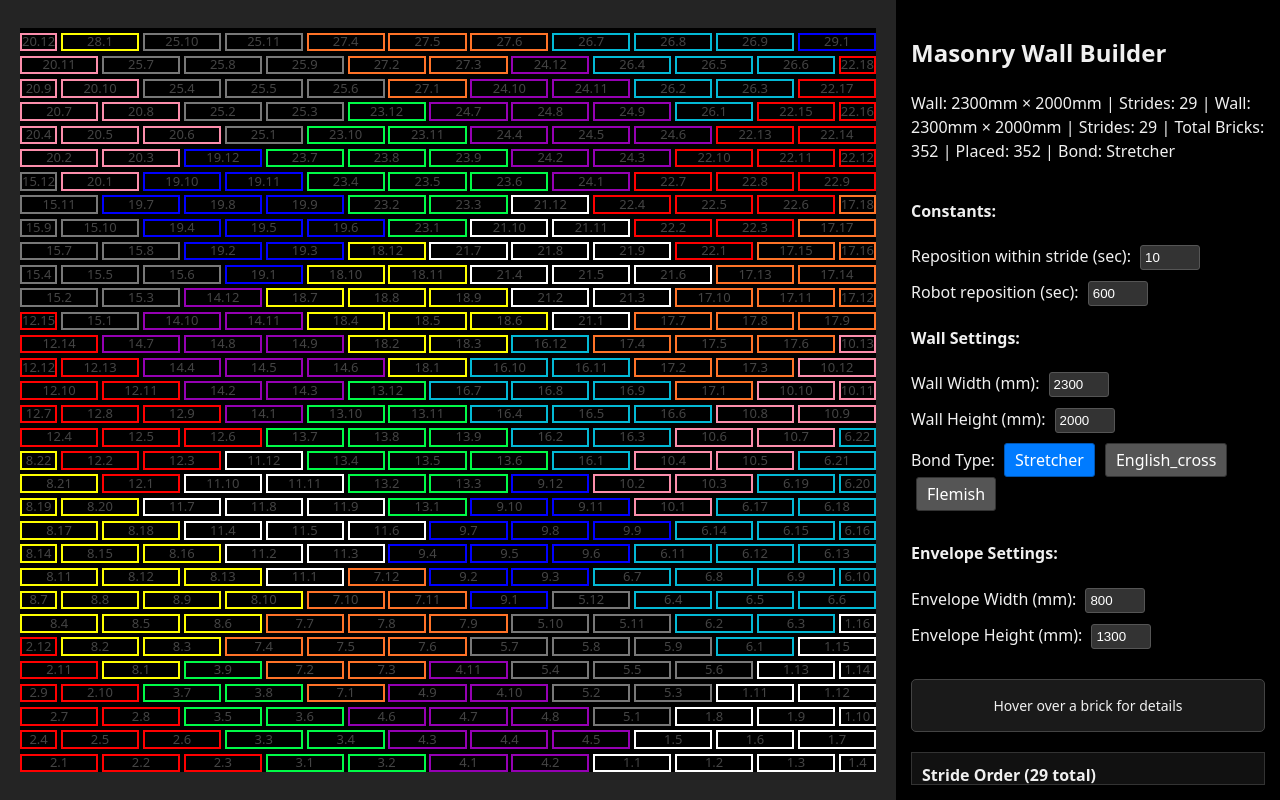
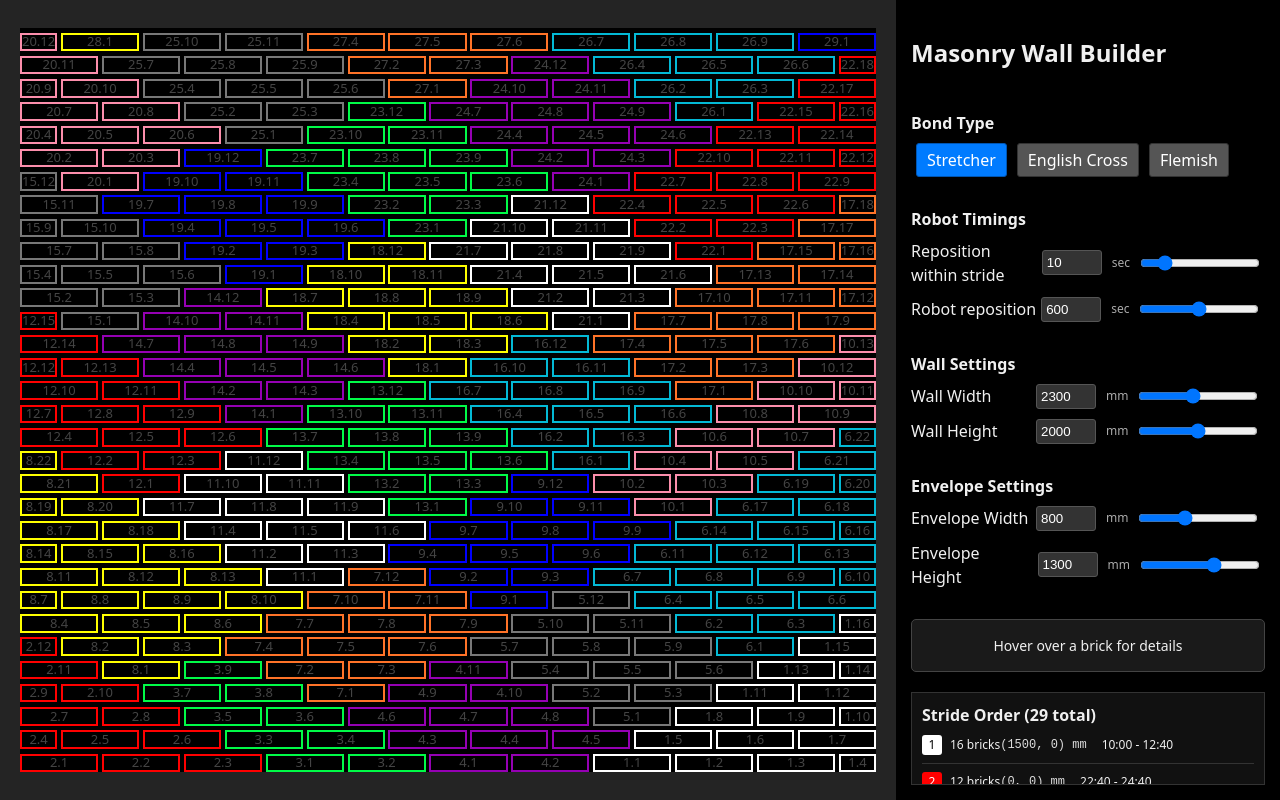
Before and after one commit to vpavlenko/masonry, a React (Vite) app: page / in a window 1280 px wide. Built offline with nearby package versions, Linux system fonts and the light colour scheme.

Commit message:
format time stamps

```diff
--- a/src/components/MasonryWall.tsx
+++ b/src/components/MasonryWall.tsx
@@ -12,10 +12,6 @@ import {
   type Stride,
   type StrideMeta,
 } from "../utils/strideCalculator";
-
-// Constants from assignment
-const WALL_WIDTH = 2300; // mm
-const WALL_HEIGHT = 2000; // mm
 
 // Robot constraints
 const ROBOT_WIDTH = 800; // mm
@@ -139,6 +135,7 @@ const DebugSection = styled.div`
   margin-bottom: 20px;
   h4 {
     margin-top: 0;
+    margin-bottom: 8px; // Reduced margin-bottom for h4
     color: #f0f0f0; // Ensure h4 inside DebugSection is also inverted
   }
   label {
@@ -150,12 +147,36 @@ const DebugSection = styled.div`
 const DebugInput = styled.input`
   width: 60px;
   margin-left: 5px;
+  margin-right: 5px;
   padding: 4px;
   border-radius: 3px;
   border: 1px solid #ccc;
   background-color: #333; // Inverted style
   color: #fff; // Inverted style
   border: 1px solid #555; // Inverted style
+`;
+
+const DebugSlider = styled.input`
+  width: 120px;
+  margin-left: 10px;
+  margin-right: 5px;
+`;
+
+const InputGroup = styled.div`
+  display: flex;
+  align-items: center;
+  margin-bottom: 10px;
+
+  label {
+    min-width: 120px;
+    color: #f0f0f0;
+  }
+
+  span.unit {
+    color: #aaa;
+    font-size: 12px;
+    margin-left: 5px;
+  }
 `;
 
 const HoverInfoBox = styled.div`
@@ -187,6 +208,7 @@ const HoverInfoBox = styled.div`
   h4 {
     // Ensure h4 inside HoverInfoBox is inverted
     color: #f0f0f0;
+    margin-bottom: 8px; // Reduced margin-bottom for h4
   }
 `;
 
@@ -194,8 +216,7 @@ const StrideStatItem = styled.div`
   margin-bottom: 8px; // Increased spacing
   font-size: 12px;
   display: flex;
-  flex-direction: column; // Stack items vertically initially
-  align-items: flex-start;
+  align-items: center; // Changed to single line layout
   padding-bottom: 8px;
   border-bottom: 1px solid #eee; // Separator for items
   color: #f0f0f0; // Default text color for item
@@ -205,22 +226,19 @@ const StrideStatItem = styled.div`
     border-bottom: none;
   }
 
-  div {
-    // Sub-div for horizontal groups
-    display: flex;
-    align-items: center;
-    margin-bottom: 3px;
-  }
   span.label {
     // For labels like "Time:"
     font-weight: bold;
-    min-width: 50px; // Ensure alignment
-    margin-right: 5px;
+    margin-right: 8px;
     color: #aaa; // Inverted style
   }
   span.coords {
     font-family: monospace;
     color: #ddd; // Inverted style
+    margin-right: 15px;
+  }
+  span.time {
+    margin-right: 15px;
   }
 `;
 
@@ -268,7 +286,7 @@ const StrideStatsContainer = styled.div`
   background-color: #f9f9f9; // Slightly different background for distinction
   h4 {
     margin-top: 0;
-    margin-bottom: 15px; // Increased margin
+    margin-bottom: 8px; // Reduced margin-bottom for h4
     color: #f0f0f0; // Ensure h4 is inverted
   }
   background-color: #111; // Inverted style
@@ -430,6 +448,23 @@ const MasonryWall: React.FC = () => {
       ? hoveredBrick.strideIndex
       : null;
 
+  // Helper function to format seconds as mm:ss or hh:mm:ss when hours > 0
+  const formatTime = (seconds: number): string => {
+    const hours = Math.floor(seconds / 3600);
+    const minutes = Math.floor((seconds % 3600) / 60);
+    const remainingSeconds = seconds % 60;
+
+    if (hours > 0) {
+      return `${hours.toString().padStart(2, "0")}:${minutes
+        .toString()
+        .padStart(2, "0")}:${remainingSeconds.toString().padStart(2, "0")}`;
+    } else {
+      return `${minutes.toString().padStart(2, "0")}:${remainingSeconds
+        .toString()
+        .padStart(2, "0")}`;
+    }
+  };
+
   return (
     <AppContainer>
       <WallColumn ref={wallColumnRef}>
@@ -576,71 +611,11 @@ const MasonryWall: React.FC = () => {
       <DebugColumn>
         <WallHeader>
           <h2>Masonry Wall Builder</h2>
-          <p>
-            Wall: {WALL_WIDTH}mm × {WALL_HEIGHT}mm | Strides: {strides.length} |
-            Wall: {wallWidth}mm × {wallHeight}mm | Strides: {strides.length} |
-            Total Bricks: {allBricksRef.current.length} | Placed:{" "}
-            {allRenderableBricks.length} | Bond:{" "}
-            {currentBondType.charAt(0).toUpperCase() + currentBondType.slice(1)}
-          </p>
         </WallHeader>
+
         <DebugSection>
-          <h4>Constants:</h4>
+          <h4>Bond Type</h4>
           <div style={{ marginBottom: "10px" }}>
-            <label>Reposition within stride (sec): </label>
-            <DebugInput
-              type="number"
-              value={repositionTime}
-              onChange={(e) =>
-                setRepositionTime(Math.max(0, Number(e.target.value)))
-              }
-            />
-          </div>
-          <div>
-            <label>Robot reposition (sec): </label>
-            <DebugInput
-              type="number"
-              value={robotRepositionTime}
-              onChange={(e) =>
-                setRobotRepositionTime(Math.max(0, Number(e.target.value)))
-              }
-            />
-          </div>
-        </DebugSection>
-        <DebugSection>
-          <h4>Wall Settings:</h4>
-          <div style={{ marginBottom: "10px" }}>
-            <label>Wall Width (mm): </label>
-            <DebugInput
-              type="number"
-              value={wallWidth}
-              onChange={(e) =>
-                setWallWidth(
-                  Math.max(100, Math.round(Number(e.target.value) / 100) * 100)
-                )
-              }
-              step={100}
-            />
-          </div>
-          <div style={{ marginBottom: "10px" }}>
-            <label>Wall Height (mm): </label>
-            <DebugInput
-              type="number"
-              value={wallHeight}
-              onChange={(e) =>
-                setWallHeight(
-                  Math.max(
-                    COURSE_HEIGHT,
-                    Math.round(Number(e.target.value) / COURSE_HEIGHT) *
-                      COURSE_HEIGHT
-                  )
-                )
-              }
-              step={COURSE_HEIGHT}
-            />
-          </div>
-          <div style={{ marginBottom: "10px" }}>
-            <label>Bond Type: </label>
             {/* Basic button styling for active/inactive states */}
             {(["stretcher", "english_cross", "flemish"] as BondType[]).map(
               (bond) => (
@@ -663,16 +638,130 @@ const MasonryWall: React.FC = () => {
                     borderRadius: "3px",
                   }}
                 >
-                  {bond.charAt(0).toUpperCase() + bond.slice(1)}
+                  {bond
+                    .split("_")
+                    .map((word) => word.charAt(0).toUpperCase() + word.slice(1))
+                    .join(" ")}
                 </button>
               )
             )}
           </div>
         </DebugSection>
+
         <DebugSection>
-          <h4>Envelope Settings:</h4>
-          <div style={{ marginBottom: "10px" }}>
-            <label>Envelope Width (mm): </label>
+          <h4>Robot Timings</h4>
+          <InputGroup>
+            <label>Reposition within stride </label>
+            <DebugInput
+              type="number"
+              value={repositionTime}
+              onChange={(e) =>
+                setRepositionTime(Math.max(0, Number(e.target.value)))
+              }
+            />
+            <span className="unit">sec</span>
+            <DebugSlider
+              type="range"
+              min="0"
+              max="60"
+              step="1"
+              value={repositionTime}
+              onChange={(e) =>
+                setRepositionTime(Math.max(0, Number(e.target.value)))
+              }
+            />
+          </InputGroup>
+          <InputGroup>
+            <label>Robot reposition </label>
+            <DebugInput
+              type="number"
+              value={robotRepositionTime}
+              onChange={(e) =>
+                setRobotRepositionTime(Math.max(0, Number(e.target.value)))
+              }
+            />
+            <span className="unit">sec</span>
+            <DebugSlider
+              type="range"
+              min="0"
+              max="1200"
+              step="60"
+              value={robotRepositionTime}
+              onChange={(e) =>
+                setRobotRepositionTime(Math.max(0, Number(e.target.value)))
+              }
+            />
+          </InputGroup>
+        </DebugSection>
+
+        <DebugSection>
+          <h4>Wall Settings</h4>
+          <InputGroup>
+            <label>Wall Width </label>
+            <DebugInput
+              type="number"
+              value={wallWidth}
+              onChange={(e) =>
+                setWallWidth(
+                  Math.max(100, Math.round(Number(e.target.value) / 100) * 100)
+                )
+              }
+              step={100}
+            />
+            <span className="unit">mm</span>
+            <DebugSlider
+              type="range"
+              min="100"
+              max="5000"
+              step="100"
+              value={wallWidth}
+              onChange={(e) =>
+                setWallWidth(
+                  Math.max(100, Math.round(Number(e.target.value) / 100) * 100)
+                )
+              }
+            />
+          </InputGroup>
+          <InputGroup>
+            <label>Wall Height </label>
+            <DebugInput
+              type="number"
+              value={wallHeight}
+              onChange={(e) =>
+                setWallHeight(
+                  Math.max(
+                    COURSE_HEIGHT,
+                    Math.round(Number(e.target.value) / COURSE_HEIGHT) *
+                      COURSE_HEIGHT
+                  )
+                )
+              }
+              step={COURSE_HEIGHT}
+            />
+            <span className="unit">mm</span>
+            <DebugSlider
+              type="range"
+              min={COURSE_HEIGHT}
+              max="4000"
+              step={COURSE_HEIGHT}
+              value={wallHeight}
+              onChange={(e) =>
+                setWallHeight(
+                  Math.max(
+                    COURSE_HEIGHT,
+                    Math.round(Number(e.target.value) / COURSE_HEIGHT) *
+                      COURSE_HEIGHT
+                  )
+                )
+              }
+            />
+          </InputGroup>
+        </DebugSection>
+
+        <DebugSection>
+          <h4>Envelope Settings</h4>
+          <InputGroup>
+            <label>Envelope Width </label>
             <DebugInput
               type="number"
               value={robotWidth}
@@ -683,9 +772,22 @@ const MasonryWall: React.FC = () => {
               }
               step={100}
             />
-          </div>
-          <div style={{ marginBottom: "10px" }}>
-            <label>Envelope Height (mm): </label>
+            <span className="unit">mm</span>
+            <DebugSlider
+              type="range"
+              min="100"
+              max="2000"
+              step="100"
+              value={robotWidth}
+              onChange={(e) =>
+                setRobotWidth(
+                  Math.max(100, Math.round(Number(e.target.value) / 100) * 100)
+                )
+              }
+            />
+          </InputGroup>
+          <InputGroup>
+            <label>Envelope Height </label>
             <DebugInput
               type="number"
               value={robotHeight}
@@ -696,7 +798,20 @@ const MasonryWall: React.FC = () => {
               }
               step={100}
             />
-          </div>
+            <span className="unit">mm</span>
+            <DebugSlider
+              type="range"
+              min="100"
+              max="2000"
+              step="100"
+              value={robotHeight}
+              onChange={(e) =>
+                setRobotHeight(
+                  Math.max(100, Math.round(Number(e.target.value) / 100) * 100)
+                )
+              }
+            />
+          </InputGroup>
         </DebugSection>
 
         {hoveredBrick ? (
@@ -709,79 +824,121 @@ const MasonryWall: React.FC = () => {
               }}
             >
               Brick #{hoveredBrick.strideIndex + 1}.
-              {hoveredBrick.orderInStride + 1}:
+              {hoveredBrick.orderInStride + 1}
             </h4>
             <div
               style={{
                 position: "relative",
-                width: hoveredBrick.length * wallScale + 4, // +4 for border
-                height: BRICK_HEIGHT * wallScale + 4, // +4 for border
-                margin: "20px auto 30px auto", // Increased margin for BL/TR text
+                width: hoveredBrick.length * wallScale * 3 + 12, // Three times bigger + border
+                height: BRICK_HEIGHT * wallScale * 3 + 12, // Three times bigger + border
+                margin: "30px auto 40px auto", // Increased margin for coordinate text
               }}
             >
+              {/* Main brick rectangle */}
               <div
                 style={{
                   position: "absolute",
-                  left: "2px",
-                  bottom: "2px",
-                  width: hoveredBrick.length * wallScale,
-                  height: BRICK_HEIGHT * wallScale,
+                  left: "6px",
+                  bottom: "6px",
+                  width: hoveredBrick.length * wallScale * 3,
+                  height: BRICK_HEIGHT * wallScale * 3,
                   border: `2px solid ${getStrideColor(
                     hoveredBrick.strideIndex
-                  )}`,
+                  )}`, // Same thickness as selected
                   backgroundColor: "transparent",
                   boxSizing: "border-box",
+                  display: "flex",
+                  alignItems: "center",
+                  justifyContent: "center",
                 }}
-              />
-              <p
+              >
+                {/* Width dimension arrow inside brick */}
+                <div
                   style={{
                     position: "absolute",
-                  bottom: "-20px", // Adjusted for visibility
-                  left: "0px",
-                  fontSize: "12px",
-                  margin: 0,
-                  color: "#aaa", // Lighter color for coordinate text
+                    top: "50%",
+                    left: "10%",
+                    right: "10%",
+                    height: "1px",
+                    backgroundColor: "#fff",
+                    display: "flex",
+                    alignItems: "center",
+                    justifyContent: "center",
                   }}
                 >
-                BL: {hoveredBrick.x.toFixed(1)}, {hoveredBrick.y.toFixed(1)}
-              </p>
-              <p
+                  <span
                     style={{
                       position: "absolute",
-                  top: "-20px", // Adjusted for visibility
-                  right: "0px",
+                      left: "-5px",
+                      color: "#fff",
                       fontSize: "12px",
-                  margin: 0,
-                  color: "#aaa", // Lighter color for coordinate text
                     }}
                   >
-                TR: {(hoveredBrick.x + hoveredBrick.length).toFixed(1)},{" "}
-                {(hoveredBrick.y + BRICK_HEIGHT).toFixed(1)}
-              </p>
+                    ←
+                  </span>
+                  <span
+                    style={{
+                      backgroundColor: "#1a1a1a",
+                      padding: "2px 4px",
+                      fontSize: "10px",
+                      color: "#fff",
+                    }}
+                  >
+                    {hoveredBrick.length.toFixed(0)}
+                  </span>
+                  <span
+                    style={{
+                      position: "absolute",
+                      right: "-5px",
+                      color: "#fff",
+                      fontSize: "12px",
+                    }}
+                  >
+                    →
+                  </span>
+                </div>
+              </div>
+
+              {/* Bottom Left (BL) coordinates */}
+              <div
+                style={{
+                  position: "absolute",
+                  left: "6px",
+                  bottom: "-25px",
+                  fontSize: "10px",
+                  color: "#aaa",
+                  lineHeight: "1.2",
+                  whiteSpace: "nowrap",
+                }}
+              >
+                x = {hoveredBrick.x.toFixed(1)}
+                <br />y = {hoveredBrick.y.toFixed(1)}
+              </div>
+
+              {/* Top Right (TR) coordinates */}
+              <div
+                style={{
+                  position: "absolute",
+                  right: "6px",
+                  top: "-25px",
+                  fontSize: "10px",
+                  color: "#aaa",
+                  lineHeight: "1.2",
+                  textAlign: "right",
+                  whiteSpace: "nowrap",
+                }}
+              >
+                x = {(hoveredBrick.x + hoveredBrick.length).toFixed(1)}
+                <br />y = {(hoveredBrick.y + BRICK_HEIGHT).toFixed(1)}
+              </div>
             </div>
             <p>
-              <strong>Type:</strong> {hoveredBrick.type} (L:{" "}
-              {hoveredBrick.length.toFixed(0)}mm)
-            </p>
-            <div style={{ display: "flex", justifyContent: "space-between" }}>
-              <p style={{ textAlign: "left" }}>
-                <strong>BL:</strong> ({hoveredBrick.x.toFixed(1)},{" "}
-                {hoveredBrick.y.toFixed(1)})mm
-              </p>
-              <p style={{ textAlign: "right" }}>
-                <strong>TR:</strong> (
-                {(hoveredBrick.x + hoveredBrick.length) // Use actual brick length
-                  .toFixed(1)}
-                , {(hoveredBrick.y + BRICK_HEIGHT).toFixed(1)})mm
-              </p>
-            </div>
-            <p>
-              <strong>Stride start time:</strong>{" "}
-              {getStrideStartTime(hoveredBrick.strideIndex)}s
+              <strong>Stride start time</strong>{" "}
+              {formatTime(getStrideStartTime(hoveredBrick.strideIndex))}
             </p>
             <p>
-              <strong>Build start time:</strong>{" "}
-              {calculateBrickTime(hoveredBrick)}s
+              <strong>Build start time</strong>{" "}
+              {formatTime(calculateBrickTime(hoveredBrick))}
             </p>
           </HoverInfoBox>
         ) : (
@@ -807,7 +964,6 @@ const MasonryWall: React.FC = () => {
                 onMouseEnter={() => setHoveredStrideFromList(index)}
                 onMouseLeave={() => setHoveredStrideFromList(null)}
               >
-                <div>
                 <StrideColorSwatch
                   bgColor={getStrideColor(index)}
                   textColor={getTextColorForBackground(getStrideColor(index))}
@@ -815,20 +971,14 @@ const MasonryWall: React.FC = () => {
                   {index + 1}
                 </StrideColorSwatch>
                 <span>{stride.length} bricks</span>
-                </div>
-                <div>
-                  <span className="label">Pos:</span>
                 <span className="coords">
                   ({strideEnvelopes[index].minX.toFixed(0)},{" "}
-                    {strideEnvelopes[index].minY.toFixed(0)})mm
+                  {strideEnvelopes[index].minY.toFixed(0)}) mm
                 </span>
-                </div>
-                <div>
-                  <span className="label">Time:</span>
-                  <span>
-                    {calculatedStrideStartTime}s - {calculatedStrideEndTime}s
+                <span className="time">
+                  {formatTime(calculatedStrideStartTime)} -{" "}
+                  {formatTime(calculatedStrideEndTime)}
                 </span>
-                </div>
               </StrideStatItem>
             );
           })}
```
Lines whose indentation alone changed are shown as unchanged.
